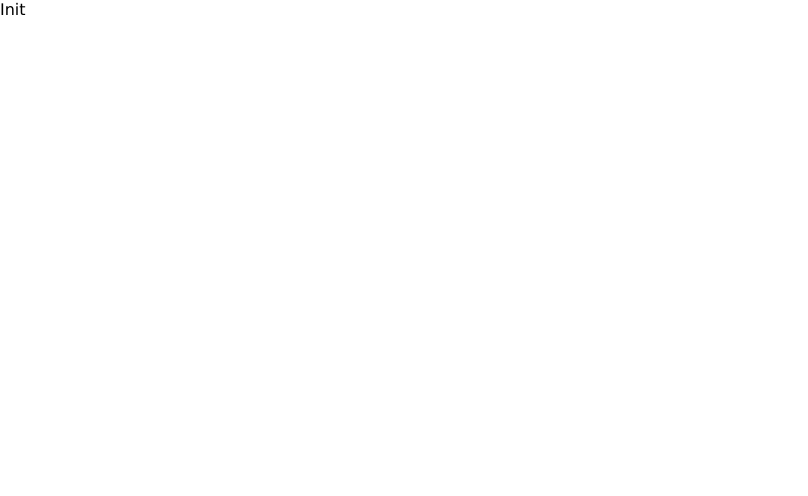
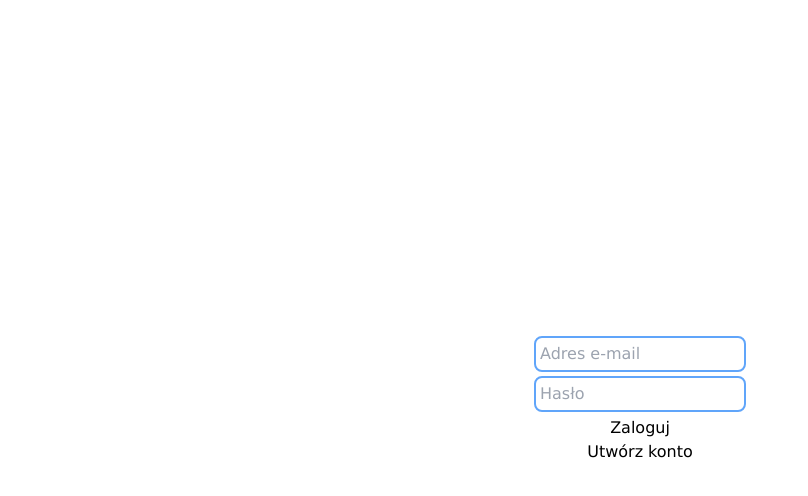
Before and after one commit to Ciszkoo/projektprogramistyczny-ciszkoo, a React (Create React App) app: page / in a window 1280 px wide. Shown: the top 496 px of the page, without its empty margins (0-808 px from the left). Built offline with nearby package versions, Linux system fonts and the light colour scheme.

Commit message:
login and register screen

```diff
--- /dev/null
+++ b/postcss.config.js
@@ -0,0 +1,6 @@
+module.exports = {
+  plugins: {
+    tailwindcss: {},
+    autoprefixer: {},
+  },
+}
--- a/public/index.html
+++ b/public/index.html
@@ -3,7 +3,7 @@
   <head>
     <meta charset="utf-8" />
     <meta name="viewport" content="width=device-width, initial-scale=1" />
-    <title>Donald Mak</title>
+    <title>Platforma społecznościowa</title>
   </head>
   <body>
     <noscript>You need to enable JavaScript to run this app.</noscript>
--- a/src/App.tsx
+++ /dev/null
@@ -1,9 +0,0 @@
-const App = () => {
-  return (
-    <div className="App">
-      <p>Init</p>
-    </div>
-  );
-};
-
-export default App;
--- /dev/null
+++ b/src/components/LoginForm.tsx
@@ -0,0 +1,50 @@
+import { useForm, SubmitHandler } from "react-hook-form";
+
+interface IFormInput {
+  email: string;
+  password: string;
+}
+
+interface LoginFormProps {
+  setIsRegister: () => void;
+}
+
+const userTenant: IFormInput = { email: "user@user.com", password: "user" };
+
+const LoginForm = (props: LoginFormProps) => {
+  const {
+    register,
+    formState: { errors },
+    handleSubmit,
+  } = useForm<IFormInput>();
+  const onSubmit: SubmitHandler<IFormInput> = (data) =>
+    data.email === userTenant.email && data.password === userTenant.password
+      ? console.log("zalogowano")
+      : console.log("niezalogowano");
+
+  return (
+    <form
+      className="h-screen flex flex-col justify-center items-center"
+      onSubmit={handleSubmit(onSubmit)}
+    >
+      <div className="flex flex-col">
+        <input
+          className={`input-sign ${errors.email && "invalid"}`}
+          placeholder="Adres e-mail"
+          {...register("email", { required: true })}
+        />
+        <input
+          className={`input-sign ${errors.email && "invalid"}`}
+          placeholder="Hasło"
+          {...register("password", { required: true })}
+        />
+        <button type="submit">Zaloguj</button>
+      </div>
+      <button type="button" onClick={props.setIsRegister}>
+        Utwórz konto
+      </button>
+    </form>
+  );
+};
+
+export default LoginForm;
--- /dev/null
+++ b/src/components/RegisterForm.tsx
@@ -0,0 +1,63 @@
+import { useForm, SubmitHandler } from "react-hook-form";
+
+type Gender = "male" | "female" | "other";
+
+interface IFormInput {
+  name: string;
+  surname: string;
+  email: string;
+  password: string;
+  gender: Gender;
+}
+
+interface RegisterFormProps {
+  setIsRegister: () => void;
+}
+
+// const userTenant: IFormInput = { email: "user@user.com", password: "user" };
+
+const RegisterForm = (props: RegisterFormProps) => {
+  const {
+    register,
+    formState: { errors },
+    handleSubmit,
+  } = useForm<IFormInput>();
+  const onSubmit: SubmitHandler<IFormInput> = (data) => console.log(data);
+
+  return (
+    <form
+      className="h-screen flex flex-col justify-center items-center"
+      onSubmit={handleSubmit(onSubmit)}
+    >
+      <button onClick={props.setIsRegister}>&lt;&lt; Powrót </button>
+      <input
+        className={`input-sign ${errors.email && "invalid"}`}
+        placeholder="Imię"
+        {...register("name", { required: true })}
+      />
+      <input
+        className={`input-sign ${errors.email && "invalid"}`}
+        placeholder="Nazwisko"
+        {...register("surname", { required: true })}
+      />
+      <input
+        className={`input-sign ${errors.email && "invalid"}`}
+        placeholder="Adres e-mail"
+        {...register("email", { required: true })}
+      />
+      <input
+        className={`input-sign ${errors.email && "invalid"}`}
+        placeholder="Hasło"
+        {...register("password", { required: true })}
+      />
+      <select {...register("gender")}>
+        <option value="female">female</option>
+        <option value="male">male</option>
+        <option value="other">other</option>
+      </select>
+      <button type="submit">Zarejestruj</button>
+    </form>
+  );
+};
+
+export default RegisterForm;
--- /dev/null
+++ b/src/index.css
@@ -0,0 +1,25 @@
+@tailwind base;
+@tailwind components;
+@tailwind utilities;
+
+@layer components {
+  .input-sign {
+    @apply border-solid border-blue-400 border-2 rounded-lg p-1 mb-1
+  }
+
+  .invalid {
+    @apply bg-red-300
+  }
+}
+
+* {
+  box-sizing: border-box;
+  margin: 0;
+  font-family: Verdana, Geneva, sans-serif;
+
+}
+
+body,
+#root {
+  height: 100vh;
+}
--- a/src/index.modules.scss
+++ /dev/null
@@ -1,10 +0,0 @@
-* {
-  box-sizing: border-box;
-  margin: 0;
-  font-family: Verdana, Geneva, sans-serif;
-
-  body,
-  #root {
-    height: 100vh;
-  }
-}
--- a/src/index.tsx
+++ b/src/index.tsx
@@ -1,13 +1,22 @@
 import React from 'react';
 import ReactDOM from 'react-dom/client';
-import './index.modules.scss';
-import App from './App';
+import { createBrowserRouter, RouterProvider } from 'react-router-dom';
+import './index.css';
 
-const root = ReactDOM.createRoot(
+import HomePage from './routes/HomePage';
+
+const router = createBrowserRouter([
+  {
+    path: '/',
+    element: <HomePage />,
+  },
+]);
+
+
+ReactDOM.createRoot(
   document.getElementById('root') as HTMLElement
-);
-root.render(
+).render(
   <React.StrictMode>
-    <App />
+    <RouterProvider router={router} />
   </React.StrictMode>
 );
--- /dev/null
+++ b/src/routes/HomePage.tsx
@@ -0,0 +1,23 @@
+import { useState } from "react";
+import LoginForm from "../components/LoginForm";
+import RegisterForm from "../components/RegisterForm";
+
+const HomePage = () => {
+  const [isRegister, setIsRegister] = useState<boolean>(false);
+
+  const handleSignUp = () => {
+    setIsRegister(true);
+  };
+
+  const handleCloseSignUp = () => {
+    setIsRegister(false);
+  }
+
+  return (
+    <>
+      {isRegister ? <RegisterForm setIsRegister={handleCloseSignUp}/> : <LoginForm setIsRegister={handleSignUp}/>}
+    </>
+  );
+};
+
+export default HomePage;
--- /dev/null
+++ b/tailwind.config.js
@@ -0,0 +1,8 @@
+/** @type {import('tailwindcss').Config} */
+module.exports = {
+  content: ["./src/**/*.{js,jsx,ts,tsx}"],
+  theme: {
+    extend: {},
+  },
+  plugins: [],
+}
```
Also changed, not shown: package.json (+6 -1 lines), 1 other file (tests, documents, lock files or other folders).
